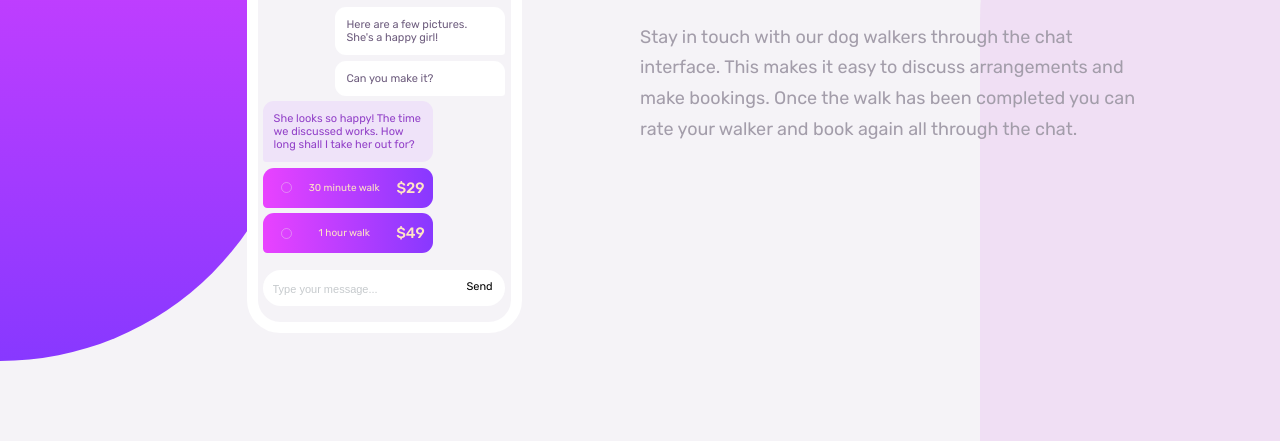
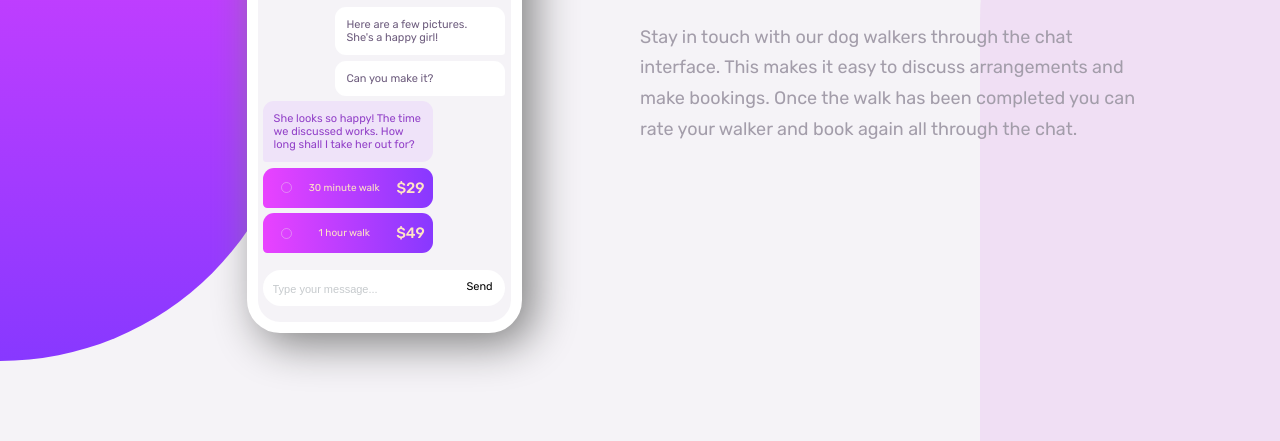
Before and after one commit to DESELMAAR/solution-14-chat-app-css-illustration-master, a plain HTML site: page index.html in a window 1280 px wide. Shown: the part 359-800 px from the top of the page. Drawn offline with Linux system fonts and the light colour scheme.

Commit message:
Update style.css

```diff
--- a/style.css
+++ b/style.css
@@ -63,6 +63,7 @@ place-items: center;
   background-color:hsl(270, 20%, 96%);
   padding: 1%;
   font-size: 11PX;
+  box-shadow: 1em 1em 4em gray;
 }
 
 .top-div{
```
